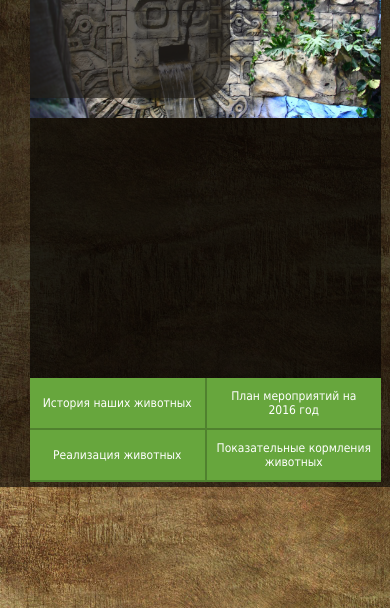
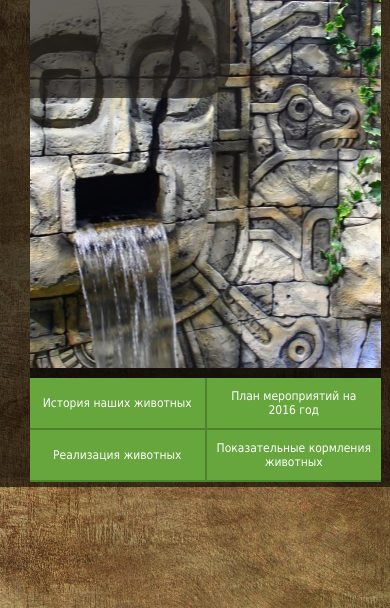
Before and after one commit to Yauheni5/flexboxstudy, a website: page index.html in a window 390 px wide. Shown: the part 236-844 px from the top of the page. Drawn offline with Linux system fonts and the light colour scheme.

Commit message:
add slider bugfix

```diff
--- a/app/less/general.less
+++ b/app/less/general.less
@@ -226,7 +226,7 @@ li:hover a.gr-wo{
 	}
 	.slider-img {
 		width:100%;
-		background-size:contain;
+		background-position: center;
 	}
 	.foot-animals {
 		display: none;
--- a/app/less/homepage.less
+++ b/app/less/homepage.less
@@ -2,8 +2,7 @@
 	background-image: @slider-img;
 	background-repeat: no-repeat;
 	margin-top: 20px;
-	height: 400px;
-	width: 1000px;
+	height:400px;
 	border-top-left-radius: 10px;
 	border-top-right-radius: 10px;
 	display: flex;
```
Also changed, not shown: app/css/importer.css.
